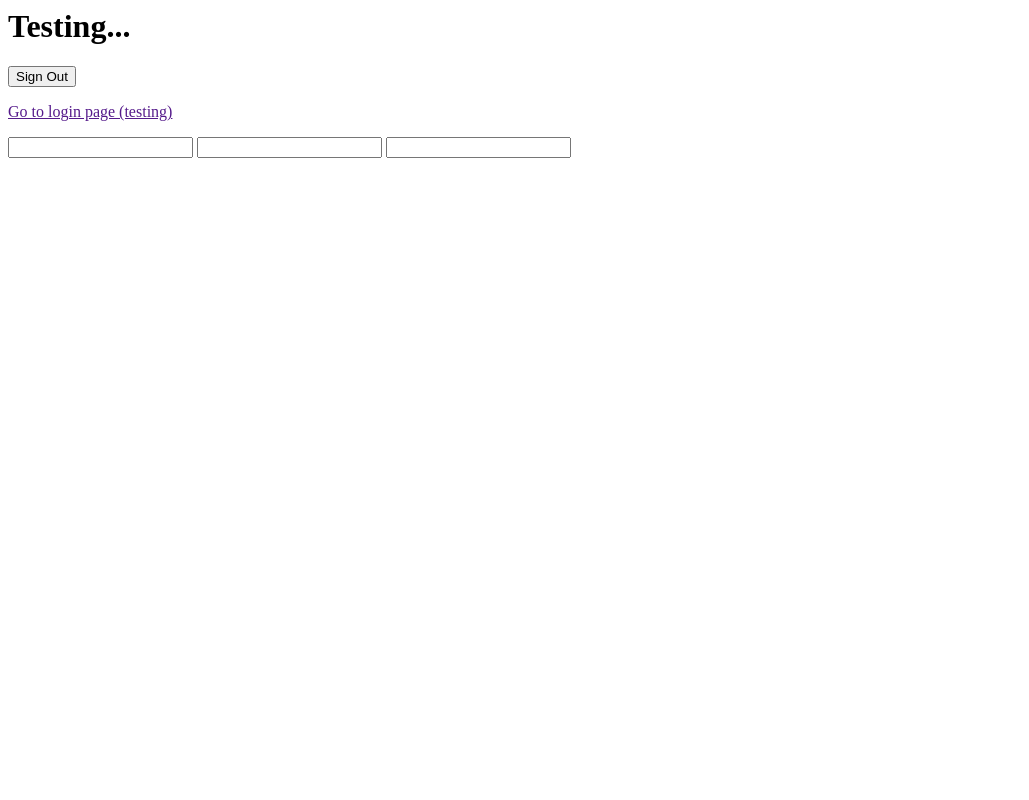
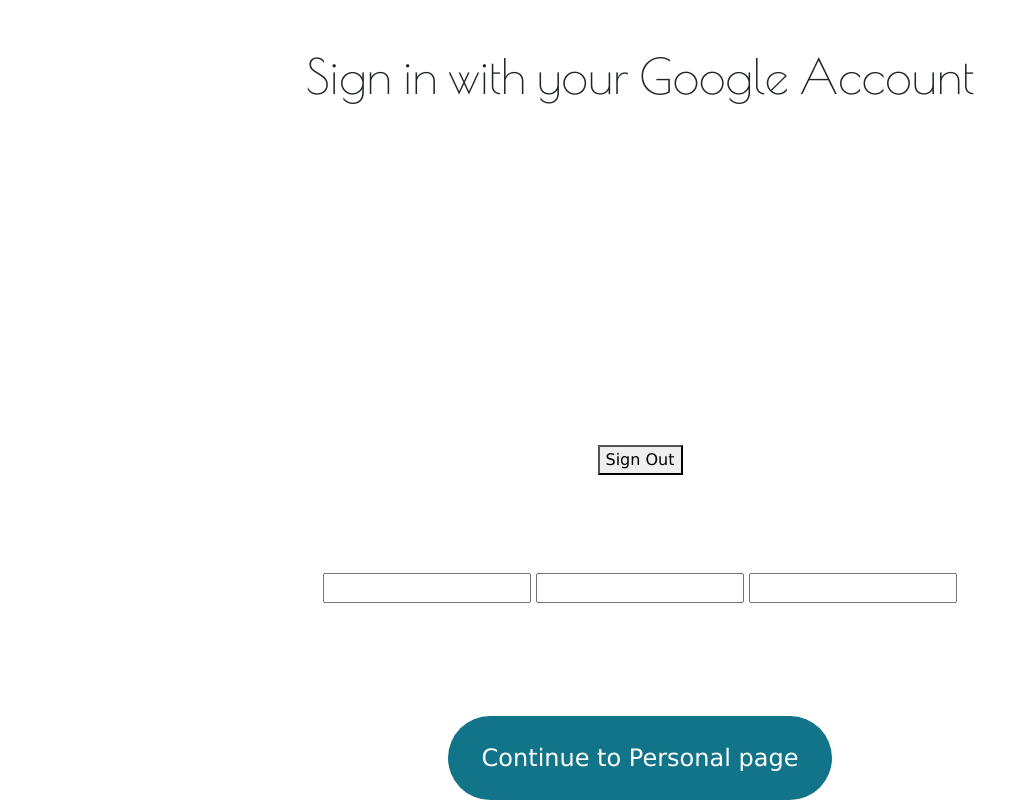
Before and after one commit to jaredjhe/Skatezy, a Flask app: page /login in a window 1280 px wide. Shown: the whole page, without its empty margins (0-1029 px from the left). Run offline with Flask 2, Linux system fonts and the light colour scheme; some libraries are stand-ins or nearby versions; some web fonts are replaced.

Commit message:
Style tables and forms

```diff
--- /dev/null
+++ b/static/css/googlelogin.css
@@ -0,0 +1,15 @@
+.main {
+  width:100%;
+  display: flex;
+  flex-direction: column;
+  align-items: center;
+  justify-content: space-between;
+}
+
+form p {
+  padding: 20px;
+}
+
+.button {
+  width: 30%
+}
--- a/templates/googlelogin.html
+++ b/templates/googlelogin.html
@@ -1,23 +1,28 @@
- <head>
-    <title>Google Auth Test</title>
-    <meta name = "google-signin-client_id" content="1091033718500-7b3th9hor8oehceki8rjatn51r90eruv.apps.googleusercontent.com">
+ {% extends 'base.html' %}
+{% block title %}Google Authentication{% endblock %}
+{% block css %}
+<link rel= "stylesheet" type= "text/css" href= "{{ url_for('static',filename='css/googlelogin.css') }}">
+<meta name = "google-signin-client_id" content="1091033718500-7b3th9hor8oehceki8rjatn51r90eruv.apps.googleusercontent.com">
     <script src="https://apis.google.com/js/platform.js" async defer></script>
-  </head>
+{% endblock %}
+{% block body %}
 
-  <body>
-    <h1>Testing...</h1>
+ <body>
+    <div class="main">
+      <h1>Sign in with your Google Account</h1>
+
     <div class="g-signin2" data-onsuccess="onSignIn"></div>
     <div id = "content"></div>
     <button onclick="signOut()">Sign Out</button>
-
-    <p>
-      <a href="">Go to login page (testing)</a>
-    </p>
     <form>
 	    <input name="userName1" id="userName1" value="">
       <input name="email1" id="email1" value="">
       <input name="profilePic1" id="profilePic1" value="">
 	  </form>
+    <div class="button">
+      <a href="personal">Continue to Personal page</a>
+    </div>
+    </div>
   </body>
   <script>
       function onSignIn(googleUser){
@@ -46,4 +51,5 @@
         })
       }
   </script>
-</html>
+
+{% endblock %}
```
Also changed, not shown: templates/registerTeam.html (+13 -0 lines).
